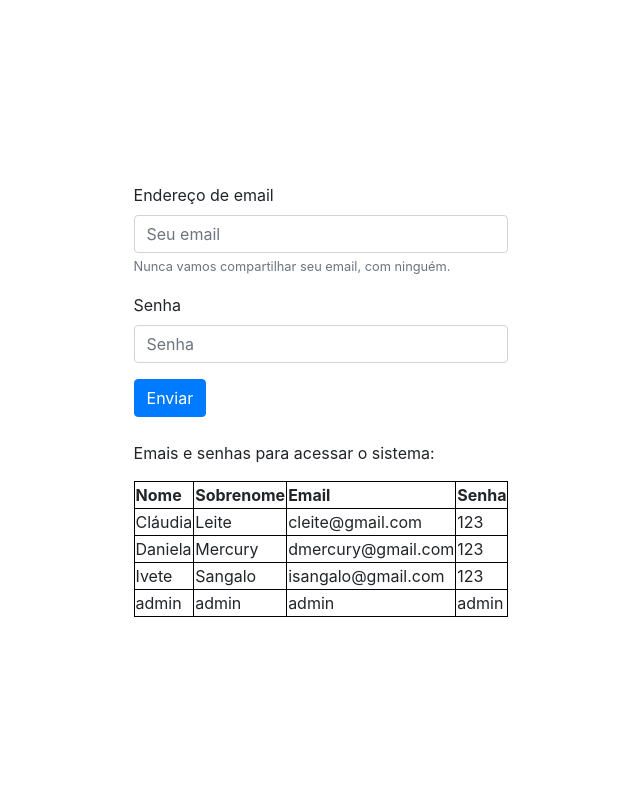
After one commit to aryarj/phpKanabn, a PHP site: page / in a window 1280 px wide. The commit adds this page. Shown: the whole page, without its empty margins (319-959 px from the left). Run offline with PHP 8.4, Linux system fonts and the light colour scheme.

```diff
--- /dev/null
+++ b/Controller/sair.php
@@ -0,0 +1,5 @@
+<?php
+    session_start();
+    session_destroy();
+    header('location:../index.php');
+?>
--- /dev/null
+++ b/index.php
@@ -0,0 +1,83 @@
+<!DOCTYPE html>
+<html lang="pt-br">
+  <head>
+    <!-- Meta tags Obrigatórias -->
+    <meta charset="utf-8">
+    <meta name="viewport" content="width=device-width, initial-scale=1, shrink-to-fit=no">
+
+    <!-- Bootstrap CSS -->
+    <link rel="stylesheet" href="https://stackpath.bootstrapcdn.com/bootstrap/4.1.3/css/bootstrap.min.css" integrity="sha384-MCw98/SFnGE8fJT3GXwEOngsV7Zt27NXFoaoApmYm81iuXoPkFOJwJ8ERdknLPMO" crossorigin="anonymous">
+    <style>
+      html,body {
+        height:100%;
+        width:100%;
+        margin:0;
+      }
+      body {
+        display:flex;
+      }
+      form {
+        margin:auto;
+      }
+      table, th, td {
+        border:1px solid black;
+      }
+    </style>
+    <title>Kanban</title>
+  </head>
+  <body>
+  <form action="Controller/loginValidation.php" target="_self" method="POST">
+        <div class="form-group">
+          <label for="exampleInputEmail1">Endereço de email</label>
+          <input type="text" class="form-control" required name="email" id="email" aria-describedby="emailHelp" placeholder="Seu email">
+          <small id="emailHelp" class="form-text text-muted">Nunca vamos compartilhar seu email, com ninguém.</small>
+        </div>
+        <div class="form-group">
+          <label for="exampleInputPassword1">Senha</label>
+          <input type="password" class="form-control" required name="password" id="password" placeholder="Senha">
+        </div>
+
+        <button type="submit" class="btn btn-primary">Enviar</button>
+<br><br>
+      <p>Emais e senhas para acessar o sistema:</p>
+        <table>
+          <tr>
+            <th>Nome</th>
+            <th>Sobrenome</th>
+            <th>Email</th>
+            <th>Senha</th>
+          </tr>
+          <tr>
+            <td>Cláudia</td>
+            <td>Leite</td>
+            <td>cleite@gmail.com</td>
+            <td>123</td>
+          </tr>
+          <tr>
+            <td>Daniela</td>
+            <td>Mercury</td>
+            <td>dmercury@gmail.com</td>
+            <td>123</td>
+          </tr>
+          <tr>
+            <td>Ivete</td>
+            <td>Sangalo</td>
+            <td>isangalo@gmail.com</td>
+            <td>123</td>
+          </tr>
+          <tr>
+            <td>admin</td>
+            <td>admin</td>
+            <td>admin</td>
+            <td>admin</td>
+          </tr>
+        </table>
+
+    <!-- JavaScript (Opcional) -->
+    <!-- jQuery primeiro, depois Popper.js, depois Bootstrap JS -->
+    <script src="https://code.jquery.com/jquery-3.3.1.slim.min.js" integrity="sha384-q8i/X+965DzO0rT7abK41JStQIAqVgRVzpbzo5smXKp4YfRvH+8abtTE1Pi6jizo" crossorigin="anonymous"></script>
+    <script src="https://cdnjs.cloudflare.com/ajax/libs/popper.js/1.14.3/umd/popper.min.js" integrity="sha384-ZMP7rVo3mIykV+2+9J3UJ46jBk0WLaUAdn689aCwoqbBJiSnjAK/l8WvCWPIPm49" crossorigin="anonymous"></script>
+    <script src="https://stackpath.bootstrapcdn.com/bootstrap/4.1.3/js/bootstrap.min.js" integrity="sha384-ChfqqxuZUCnJSK3+MXmPNIyE6ZbWh2IMqE241rYiqJxyMiZ6OW/JmZQ5stwEULTy" crossorigin="anonymous"></script>
+  </body>
+</html>
+  </form>
--- a/prepareTaskToBD.php
+++ b/prepareTaskToBD.php
@@ -1,2 +1,2 @@
 <?php
-require_once 'connection.php';
+require_once './Controller/connection.php';
```
Also changed, not shown: Controller/listarTarefa.php (added, +19 -0 lines), Controller/loginValidation.php (added, +30 -0 lines), Model/LoginModel.php (added, +33 -0 lines), Model/NovaTarefa.php (added, +23 -0 lines), Model/checagem.php (added, +15 -0 lines), task_reports.php (+121 -8 lines), Controller/connection.php (renamed from connection.php).
